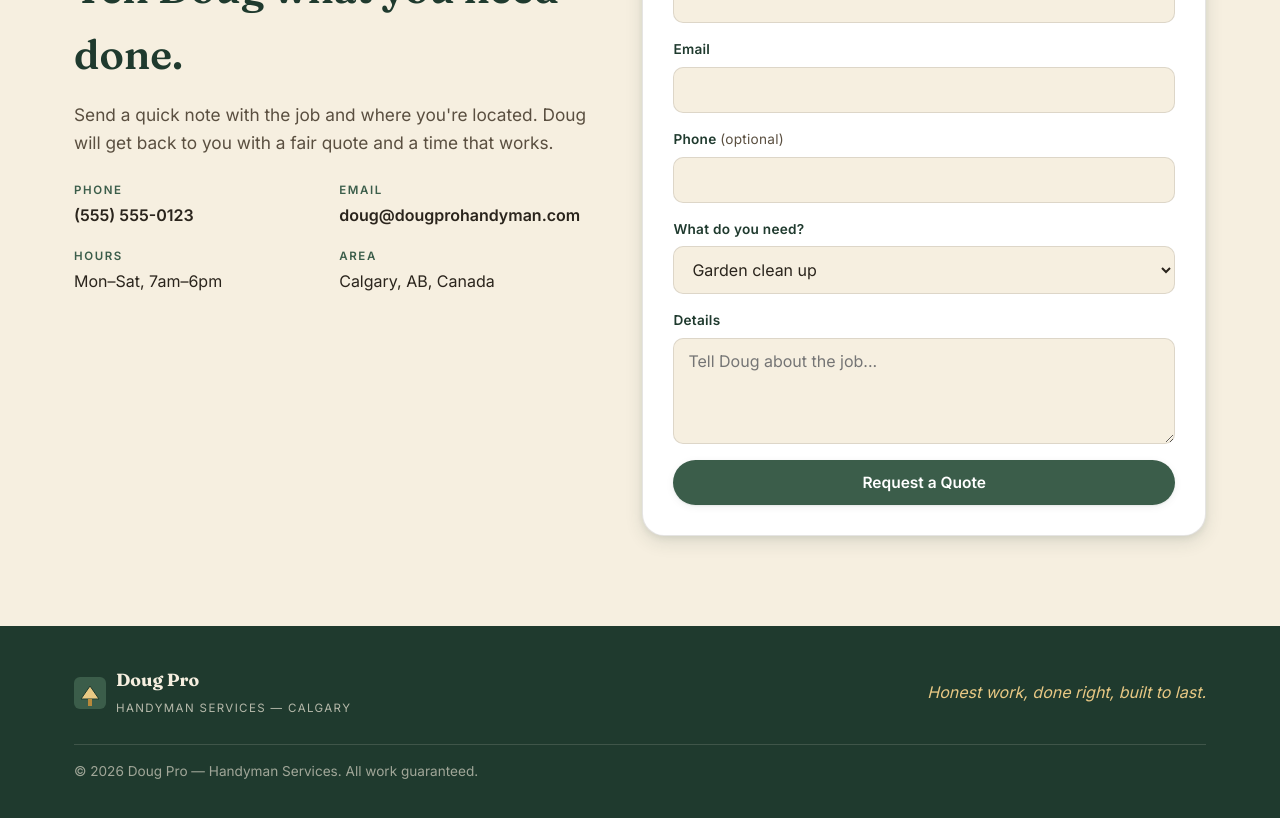
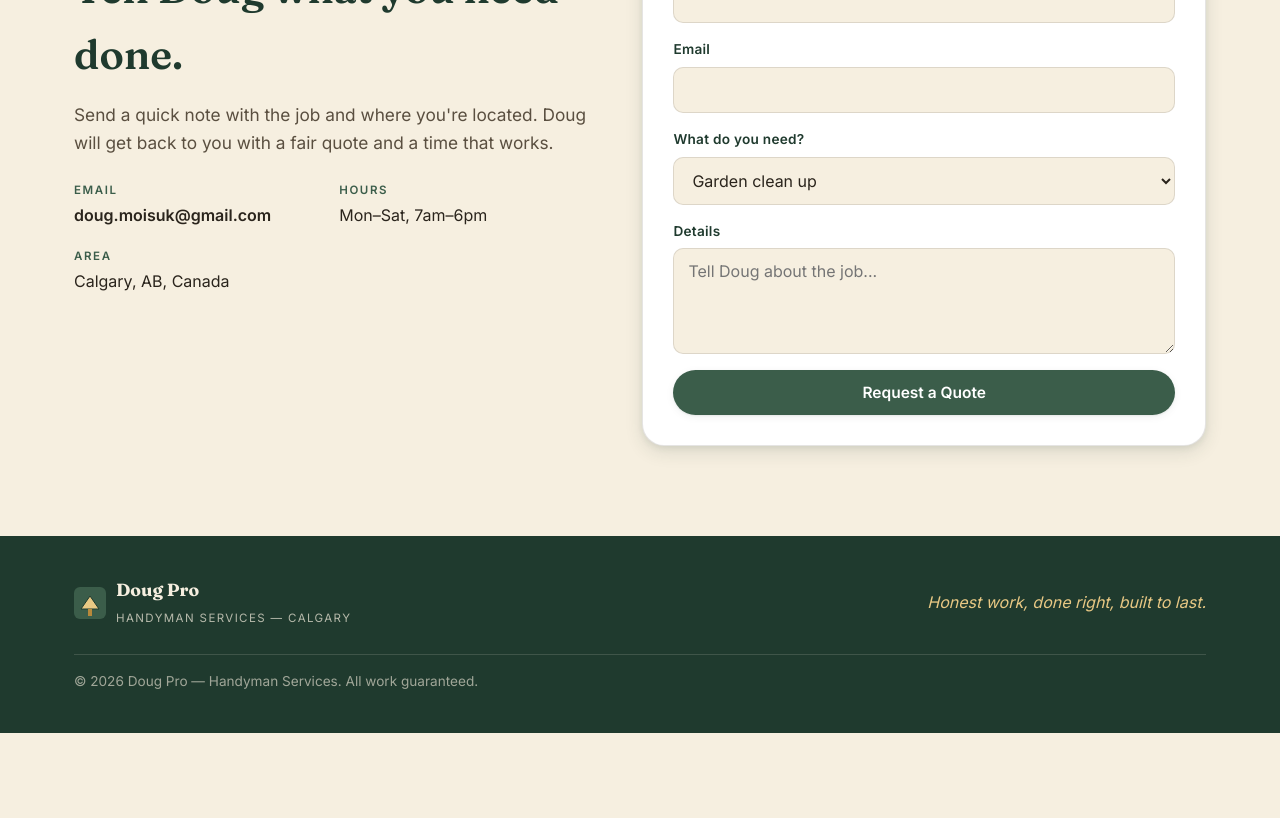
Before and after one commit to steeeve/DougProSite, a Next.js app: page / in a window 1280 px wide. Shown: the part 2680-3498 px from the top of the page. After the commit the page ends 3413 px from the top, so only its background shows below. Built offline with nearby package versions, Linux system fonts and the light colour scheme.

Commit message:
added formspree

```diff
--- a/components/Contact.tsx
+++ b/components/Contact.tsx
@@ -15,29 +15,59 @@ const SERVICE_OPTIONS = [
   "Something else",
 ];
 
+// Formspree form ID (the last path segment of your Formspree endpoint).
+// Set NEXT_PUBLIC_FORMSPREE_ID in .env.local so it's available in the browser.
+const FORMSPREE_ID = process.env.NEXT_PUBLIC_FORMSPREE_ID;
+const FORMSPREE_ENDPOINT = `https://formspree.io/f/${FORMSPREE_ID}`;
+
 export default function Contact() {
   const [name, setName] = useState("");
   const [email, setEmail] = useState("");
-  const [phone, setPhone] = useState("");
   const [service, setService] = useState(SERVICE_OPTIONS[0]);
   const [message, setMessage] = useState("");
   const [note, setNote] = useState<string | null>(null);
+  const [status, setStatus] = useState<"idle" | "sending" | "success" | "error">("idle");
 
-  const handleSubmit = (e: React.FormEvent<HTMLFormElement>) => {
+  const handleSubmit = async (e: React.FormEvent<HTMLFormElement>) => {
     e.preventDefault();
     const form = e.currentTarget;
     if (!form.checkValidity()) {
       form.reportValidity();
       return;
     }
+    if (!FORMSPREE_ID) {
+      setNote("This form isn't configured yet. Please email Doug directly at doug.moisuk@gmail.com.");
+      return;
+    }
+    setStatus("sending");
+    try {
+      const res = await fetch(FORMSPREE_ENDPOINT, {
+        method: "POST",
+        headers: {
+          "Content-Type": "application/json",
+          Accept: "application/json",
+        },
+        body: JSON.stringify({
+          name,
+          email,
+          service,
+          message,
+          _subject: `New quote request from ${name}`,
+        }),
+      });
+      if (!res.ok) throw new Error("Submission failed");
+      setStatus("success");
       setNote(
-      `Thanks, ${name || "friend"}! Your message is ready to send — Doug will be in touch soon.`
+        `Thanks, ${name || "friend"}! Your message is on its way to Doug — he'll be in touch soon.`
       );
       setName("");
       setEmail("");
-    setPhone("");
       setService(SERVICE_OPTIONS[0]);
       setMessage("");
+    } catch {
+      setStatus("error");
+      setNote("Something went wrong sending your message. Please try again, or email Doug directly at doug.moisuk@gmail.com.");
+    }
   };
 
   return (
@@ -52,12 +82,8 @@ export default function Contact() {
           </p>
           <ul className="contact-list">
             <li>
-              <span className="contact-label">Phone</span>
-              <a href="tel:+15555550123">(555) 555-0123</a>
-            </li>
-            <li>
               <span className="contact-label">Email</span>
-              <a href="mailto:doug@dougprohandyman.com">doug@dougprohandyman.com</a>
+              <a href="mailto:doug.moisuk@gmail.com">doug.moisuk@gmail.com</a>
             </li>
             <li>
               <span className="contact-label">Hours</span>
@@ -95,19 +121,6 @@ export default function Contact() {
             />
           </div>
           <div className="field">
-            <label htmlFor="phone">
-              Phone <span className="optional">(optional)</span>
-            </label>
-            <input
-              type="tel"
-              id="phone"
-              name="phone"
-              autoComplete="tel"
-              value={phone}
-              onChange={(e) => setPhone(e.target.value)}
-            />
-          </div>
-          <div className="field">
             <label htmlFor="service">What do you need?</label>
             <select
               id="service"
@@ -133,8 +146,12 @@ export default function Contact() {
               onChange={(e) => setMessage(e.target.value)}
             />
           </div>
-          <button type="submit" className="btn btn-primary btn-block">
-            Request a Quote
+          <button
+            type="submit"
+            className="btn btn-primary btn-block"
+            disabled={status === "sending"}
+          >
+            {status === "sending" ? "Sending…" : "Request a Quote"}
           </button>
           {note && (
             <p className="form-note" role="status" aria-live="polite">
```
Also changed, not shown: 2 other files (tests, documents, lock files or other folders). Lines whose indentation alone changed are shown as unchanged.
